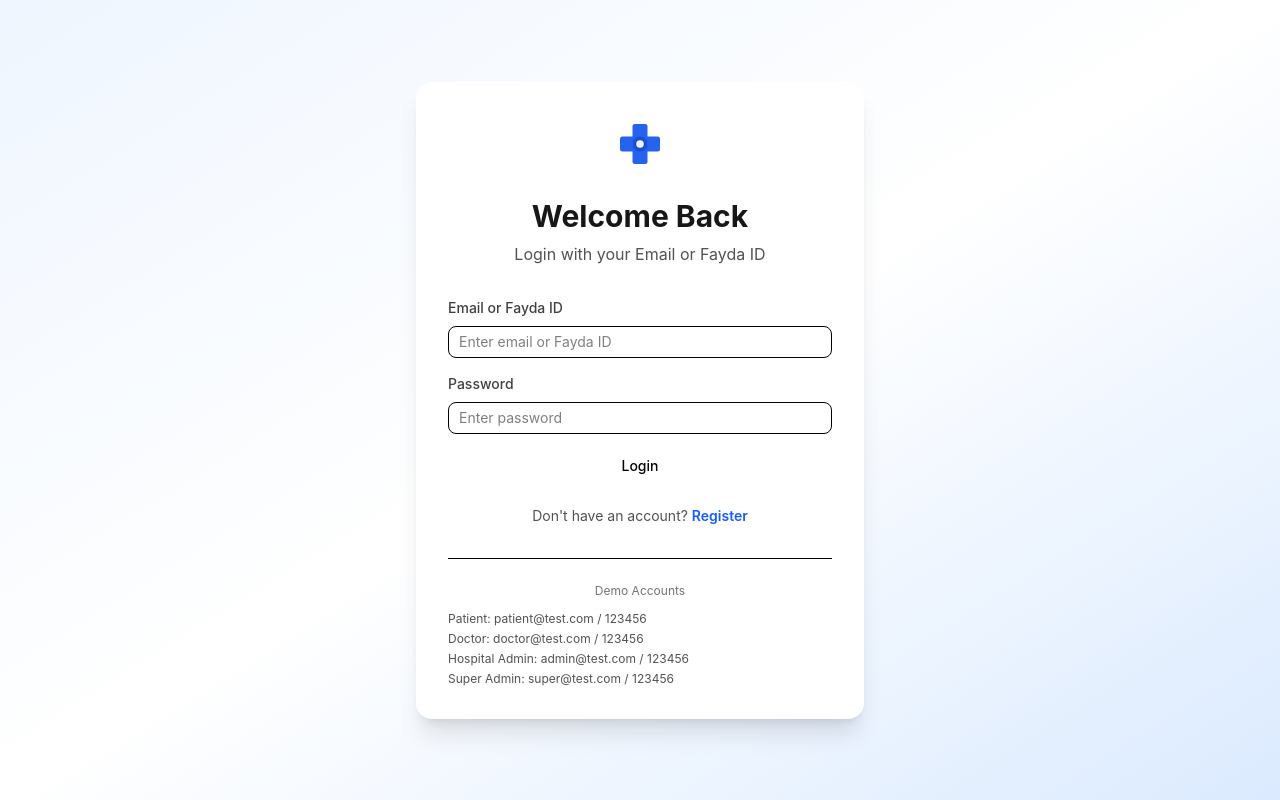
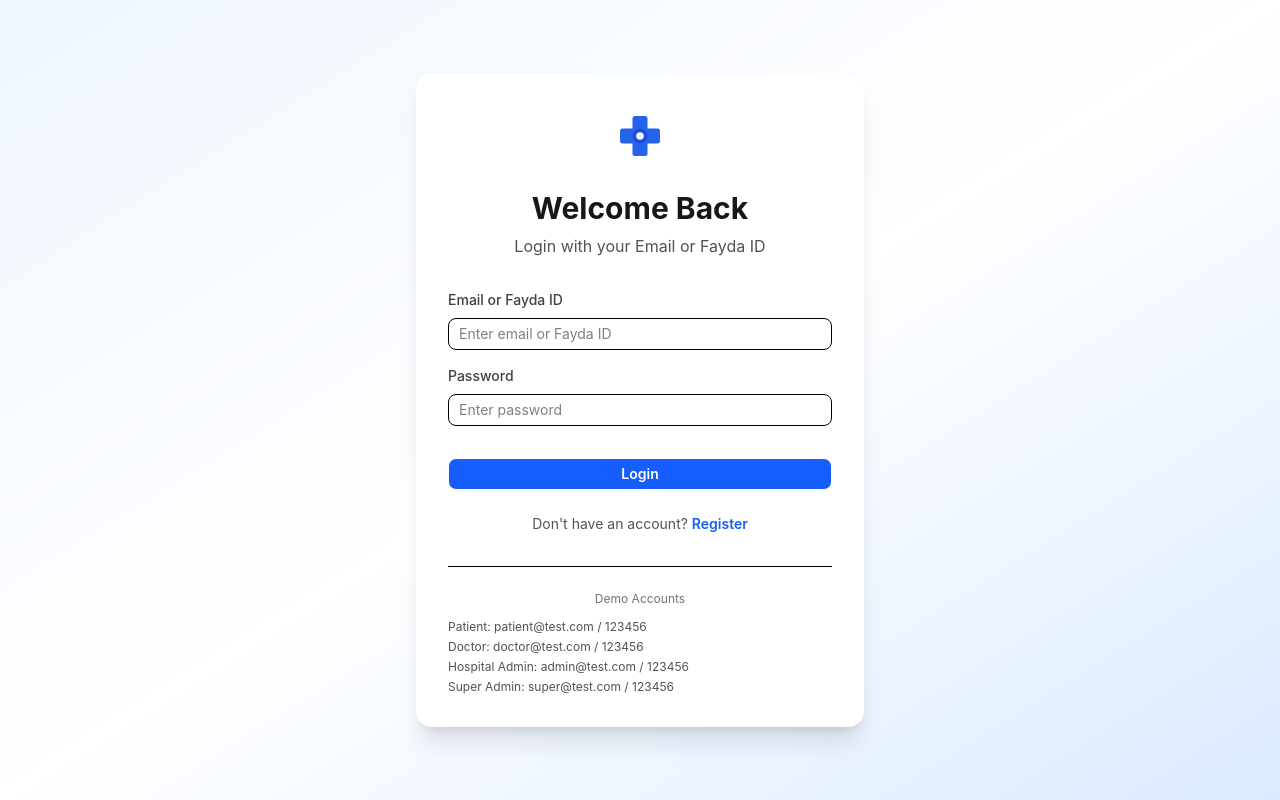
Before and after one commit to Nathnaelt17/frontend, a React (Vite) app: page /login in a window 1280 px wide. Built offline with nearby package versions, Linux system fonts and the light colour scheme.

Commit message:
loginn page fi

```diff
--- a/src/pages/auth/LoginPage.jsx
+++ b/src/pages/auth/LoginPage.jsx
@@ -129,9 +129,9 @@ export function LoginPage() {
               />
             </div>
 
-            <Button
+            <Button className="w-full mt-4 bg-blue-600 hover:bg-blue-700 text-white font-semibold py-2 px-4 rounded-lg focus:outline-none focus:ring-2 focus:ring-blue-500 focus:ring-offset-2"
               type="submit"
-              className="w-full"
+
               disabled={loading}
             >
               {loading
```
